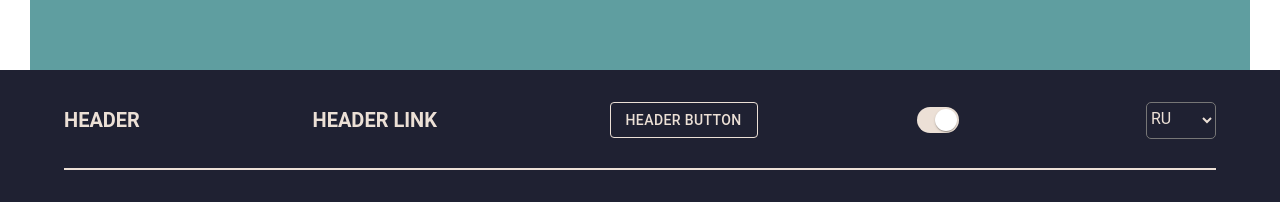
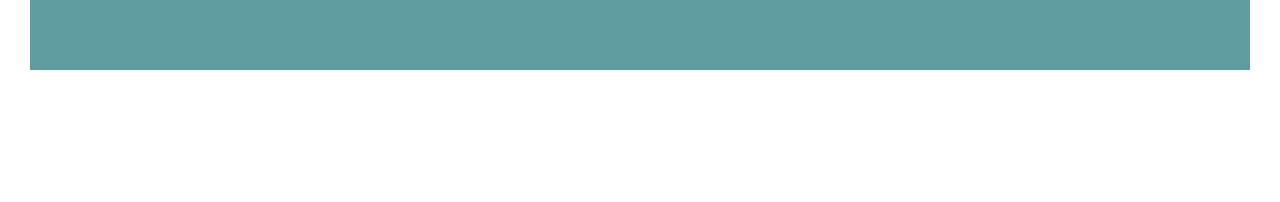
Before and after one commit to sharovskiye/project-management-app, a React (Create React App) app: page / in a window 1280 px wide. Shown: the part 750-952 px from the top of the page. After the commit the page ends 820 px from the top, so only its background shows below. Built offline with nearby package versions, Linux system fonts and the light colour scheme.

Commit message:
PMA-13 fix(designe): delete design render

```diff
--- a/src/index.tsx
+++ b/src/index.tsx
@@ -3,7 +3,6 @@ import ReactDOM from 'react-dom/client';
 import { HashRouter } from 'react-router-dom';
 
 import { App } from './components/App';
-import { Design } from './components/Design';
 
 import './index.scss';
 
@@ -12,7 +11,6 @@ root.render(
   <StrictMode>
     <HashRouter>
       <App />
-      <Design />
     </HashRouter>
   </StrictMode>
 );
```
